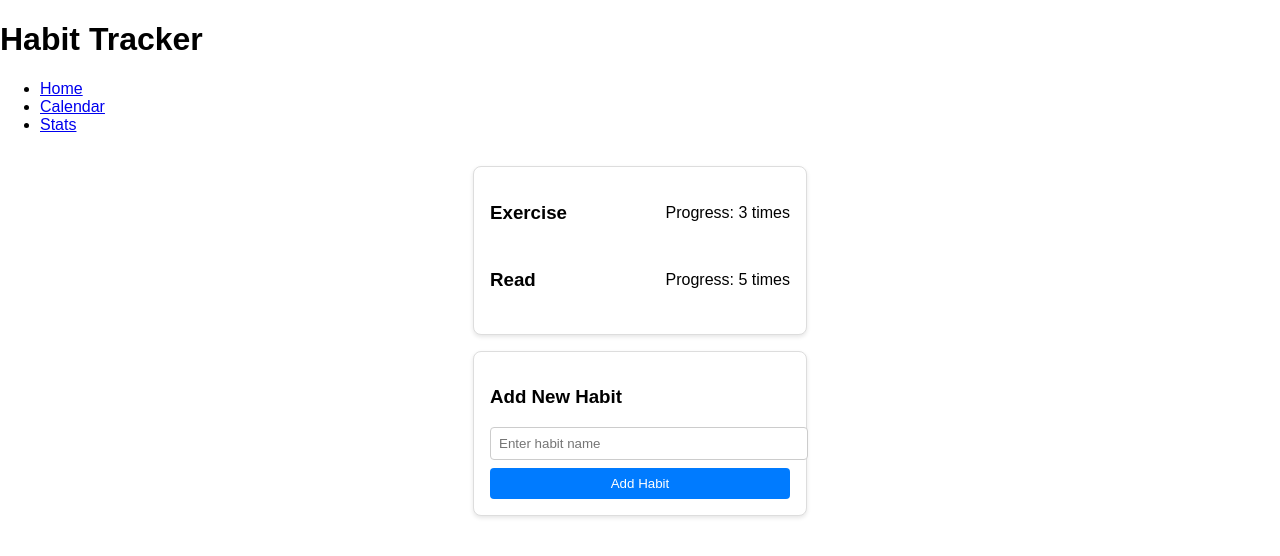
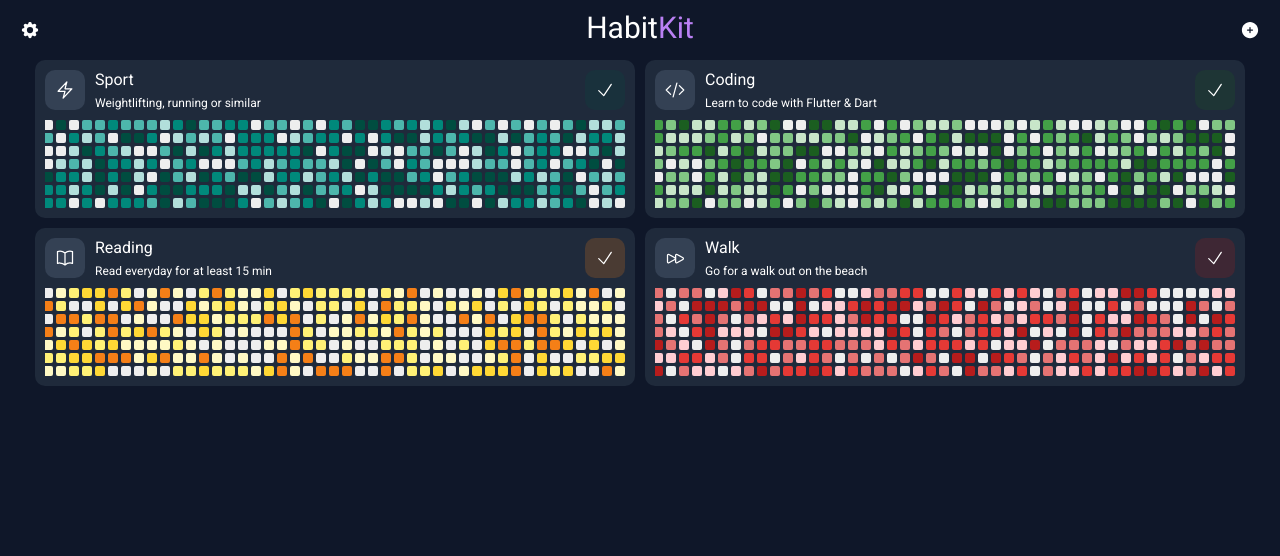
Before and after one commit to AmroGT500/habit-tracker, a React (Create React App) app in the folder client/: page / in a window 1280 px wide. Shown: the top 556 px of the page. Built offline with nearby package versions, Linux system fonts and the light colour scheme.

Commit message:
feat: habit view page

```diff
--- a/client/package.json
+++ b/client/package.json
@@ -4,16 +4,19 @@
   "private": true,
   "proxy": "http://localhost:5555/",
   "dependencies": {
+    "@heroicons/react": "^2.0.18",
     "@testing-library/jest-dom": "^5.17.0",
     "@testing-library/react": "^13.4.0",
     "@testing-library/user-event": "^13.5.0",
     "animejs": "^3.2.1",
     "cors": "^2.8.5",
+    "normalize.css": "^8.0.1",
     "react": "^18.2.0",
     "react-calendar": "^4.6.0",
     "react-dom": "^18.2.0",
     "react-router-dom": "^6.15.0",
     "react-scripts": "5.0.1",
+    "styled-components": "^6.0.7",
     "web-vitals": "^2.1.4"
   },
   "scripts": {
--- a/client/public/index.html
+++ b/client/public/index.html
@@ -14,7 +14,8 @@
       manifest.json provides metadata used when your web app is installed on a
       user's mobile device or desktop. See https://developers.google.com/web/fundamentals/web-app-manifest/
     -->
-    <link rel="manifest" href="%PUBLIC_URL%/manifest.json" />
+    <link rel="manifest" href="%PUBLIC_URL%/manifest.json" /><!-- Google Font -->
+    <link href="https://fonts.googleapis.com/css2?family=Roboto:wght@100;400&display=swap" rel="stylesheet">
     <!--
       Notice the use of %PUBLIC_URL% in the tags above.
       It will be replaced with the URL of the `public` folder during the build.
--- a/client/src/App.css
+++ b/client/src/App.css
@@ -2,9 +2,8 @@
 
 body {
   margin: 0;
-  padding: 0;
-  font-family: Arial, sans-serif;
-  background-color: #ffffff;
+  padding: 10px;
+  background-color: #0f1729;
 }
 
 .App {
--- a/client/src/App.js
+++ b/client/src/App.js
@@ -1,6 +1,5 @@
 import React from 'react';
 import { BrowserRouter as Router, Route, Routes } from 'react-router-dom';
-import Header from './components/Header';
 import Home from './components/Home';
 import CalendarView from './components/CalendarView';
 import StatsView from './components/StatsView';
@@ -10,7 +9,6 @@
   return (
     <Router>
       <div className="app">
-        <Header />
         <Routes>
           <Route path="/" element={<Home />} />
           <Route path="/calendar" element={<CalendarView />} />
--- a/client/src/components/Home.js
+++ b/client/src/components/Home.js
@@ -1,14 +1,168 @@
 import React from 'react';
-import HabitList from './HabitList';
-import AddHabitForm from './AddHabitForm';
-import '../styling/home.css';
+import styled from 'styled-components'
+import { BoltIcon, BookOpenIcon, CheckIcon, CodeBracketIcon, ForwardIcon } from '@heroicons/react/24/outline'
+import { Cog8ToothIcon, PlusCircleIcon } from '@heroicons/react/24/solid'
+import { green, red, teal, yellowMd } from '../constants/habitColors';
+
+const HabitContainer = styled.div`
+    display: flex;
+    flex-direction: row;
+    justify-content: center;
+    align-items: center;
+    width: 100%;
+    height: 100%;
+    flex-wrap: wrap;
+    max-width: 1210px;
+    margin: 0 auto;
+    gap: 10px;
+`
+
+const HabitCard = styled.div`
+    background-color: #1f2a3b;
+    border-radius: 10px;
+    padding: 10px;
+    width: 100%;
+    overflow: hidden;
+    max-width: 600px;
+`
+
+const ButtonIcon = styled.div`
+    background-color: ${(props) => hexToRgbString(props.backgroundColor, props.alpha) || 'inherit'};
+    border-radius: 10px;
+    width: 40px;
+    height: 40px;
+    display: flex;
+    justify-content: center;
+    align-items: center;
+    > * {
+        color: #fff;
+        width: 50%;
+        height: 50%;
+    }
+`
+
+const StackChildren = styled.div`
+    display: flex;
+    flex-direction: column;
+    justify-content: space-between;
+    height: 100%;
+    > * {
+        margin-bottom: ${(props) => props.space}px;
+    }
+    > *:last-child {
+        margin-bottom: 0;
+    }
+`
+
+const InlineChildren = styled.div`
+    display: flex;
+    flex-direction: row;
+    justify-content: space-between;
+    height: 100%;
+    > * {
+        margin-right: ${(props) => props.space}px;
+    }
+    > *:last-child {
+        margin-right: 0;
+    }
+`
+
+const Cell = styled.div`
+    flex: 1;
+`
+
+const Text = styled.p`
+    color: ${(props) => props.color};
+    font-size: ${(props) => props.fontSize};
+    font-family: Roboto;
+    text-align:  ${(props) => props.align || 'left'};
+    display: ${(props) => props.inline ? 'inline' : 'block'};
+`
+
+const HabitGrid = styled.div`
+    display: grid;
+    grid-template-rows: repeat(7, 1fr);
+    grid-auto-flow: column;
+    justify-content: flex-start;
+    overflow-x: hidden;
+    max-width: 100%;
+    gap: 3px;
+    direction: rtl;
+`
+
+const HabitBox = styled.div`
+    background-color: ${({ level, habitColor }) =>
+        level >= 0 && level < habitColor.length
+            ? habitColor[level]
+            : habitColor[0]}; // Use the lowest activity level color for out-of-range levels
+    border-radius: 2px;
+    width: 10px;
+    height: 10px;
+`
+
+const randomNumber = (min, max) => Math.floor(Math.random() * (max - min + 1)) + min;
+
+function hexToRgbString(hex, alpha = 1) {
+    if (!hex) return null;
+    const bigint = parseInt(hex.replace('#', ''), 16);
+    const r = (bigint >> 16) & 255;
+    const g = (bigint >> 8) & 255;
+    const b = bigint & 255;
+    return `rgba(${[r, g, b].join(', ')}, ${alpha})`;
+}
+
+function HabitView({ name, description, icon, color }) {
+    return (
+        <HabitCard>
+            <StackChildren space={10}>
+                <InlineChildren space={10}>
+                    <ButtonIcon backgroundColor={'#344154'}>
+                        {icon}
+                    </ButtonIcon>
+                    <Cell>
+                        <StackChildren space={5}>
+                            <Text color="#fff" fontSize="16px">{name}</Text>
+                            <Text color="#fff" fontSize="12px">{description}</Text>
+                        </StackChildren>
+                    </Cell>
+                    <ButtonIcon backgroundColor={color[4]} alpha={0.2}>
+                        <CheckIcon />
+                    </ButtonIcon>
+                </InlineChildren>
+                <HabitGrid>
+                    {Array(371).fill(0).map((_, i) => (
+                        <HabitBox habitColor={color} level={randomNumber(0, 4)} key={i}></HabitBox>
+                    ))}
+                </HabitGrid>
+            </StackChildren>
+        </HabitCard>
+    )
+}
 
 function Home() {
     return (
-        <div className="home">
-            <HabitList />
-            <AddHabitForm />
-        </div>
+        <StackChildren space={10}>
+            <InlineChildren space={10}>
+                <ButtonIcon>
+                    <Cog8ToothIcon />
+                </ButtonIcon>
+                <Cell>
+                    <Text color="#fff" fontSize="30px" align='center'>
+                        Habit
+                        <Text color="#ba80f4" fontSize="30px" align='center' inline={true}>Kit</Text>
+                    </Text>
+                </Cell>
+                <ButtonIcon>
+                    <PlusCircleIcon />
+                </ButtonIcon>
+            </InlineChildren>
+            <HabitContainer>
+                <HabitView name={'Sport'} description={'Weightlifting, running or similar'} icon={<BoltIcon />} color={teal} />
+                <HabitView name={'Coding'} description={'Learn to code with Flutter & Dart'} icon={<CodeBracketIcon />} color={green} />
+                <HabitView name={'Reading'} description={'Read everyday for at least 15 min'} icon={<BookOpenIcon />} color={yellowMd} />
+                <HabitView name={'Walk'} description={'Go for a walk out on the beach'} icon={<ForwardIcon />} color={red} />
+            </HabitContainer>
+        </StackChildren>
     );
 }
 
--- /dev/null
+++ b/client/src/constants/habitColors.js
@@ -0,0 +1,34 @@
+// Themes from GitHub
+export const github = ['#eeeeee', '#9be9a8', '#40c463', '#30a14e', '#216e39'];
+export const halloween = ['#eeeeee', '#fdf156', '#ffc722', '#ff9711', '#04001b'];
+
+// Themes from Material design
+export const amber = ['#eeeeee', '#ffecb3', '#ffd54f', '#ffb300', '#ff6f00'];
+export const blue = ['#eeeeee', '#bbdefb', '#64b5f6', '#1e88e5', '#0d47a1'];
+export const bluegrey = ['#eeeeee', '#cfd8dc', '#90a4ae', '#546e7a', '#263238'];
+export const brown = ['#eeeeee', '#d7ccc8', '#a1887f', '#6d4c41', '#3e2723'];
+export const cyan = ['#eeeeee', '#b2ebf2', '#4dd0e1', '#00acc1', '#006064'];
+export const deeporange = ['#eeeeee', '#ffccbc', '#ff8a65', '#f4511e', '#bf360c'];
+export const deeppurple = ['#eeeeee', '#d1c4e9', '#9575cd', '#5e35b1', '#311b92'];
+export const green = ['#eeeeee', '#c8e6c9', '#81c784', '#43a047', '#1b5e20'];
+export const grey = ['#eeeeee', '#e0e0e0', '#9e9e9e', '#616161', '#212121'];
+export const indigo = ['#eeeeee', '#c5cae9', '#7986cb', '#3949ab', '#1a237e'];
+export const lightblue = ['#eeeeee', '#b3e5fc', '#4fc3f7', '#039be5', '#01579b'];
+export const lightgreen = ['#eeeeee', '#dcedc8', '#aed581', '#7cb342', '#33691e'];
+export const lime = ['#eeeeee', '#f0f4c3', '#dce775', '#c0ca33', '#827717'];
+export const orange = ['#eeeeee', '#ffe0b2', '#ffb74d', '#fb8c00', '#e65100'];
+export const pink = ['#eeeeee', '#f8bbd0', '#f06292', '#e91e63', '#880e4f'];
+export const purple = ['#eeeeee', '#e1bee7', '#ba68c8', '#8e24aa', '#4a148c'];
+export const red = ['#eeeeee', '#ffcdd2', '#e57373', '#e53935', '#b71c1c'];
+export const teal = ['#eeeeee', '#b2dfdb', '#4db6ac', '#00897b', '#004d40'];
+export const yellowMd = ['#eeeeee', '#fff9c4', '#fff176', '#ffd835', '#f57f17'];
+
+// Theme from Me
+export const unicorn = ['#eeeeee', '#6dc5fb', '#f6f68c', '#8affa4', '#f283d1'];
+export const summer = ['#eeeeee', '#eae374', '#f9d62e', '#fc913a', '#ff4e50'];
+export const sunset = ['#eeeeee', '#fed800', '#ff6f01', '#fd2f24', '#811d5e'];
+
+// Theme from MoonAntonio
+export const moon = ['#eeeeee', '#6bcdff', '#00a1f3', '#48009a', '#4f2266'];
+export const psychedelic = ['#eeeeee', '#faafe1', '#fb6dcc', '#fa3fbc', '#ff00ab'];
+export const yellow = ['#eeeeee', '#d7d7a2', '#d4d462', '#e0e03f', '#ffff00'];
--- a/client/src/index.css
+++ b/client/src/index.css
@@ -1,3 +1,9 @@
+* {
+  box-sizing: border-box;
+  margin: 0;
+  padding: 0;
+}
+
 body {
   margin: 0;
   font-family: -apple-system, BlinkMacSystemFont, 'Segoe UI', 'Roboto', 'Oxygen',
```
Also changed, not shown: 1 other file (tests, documents, lock files or other folders).
